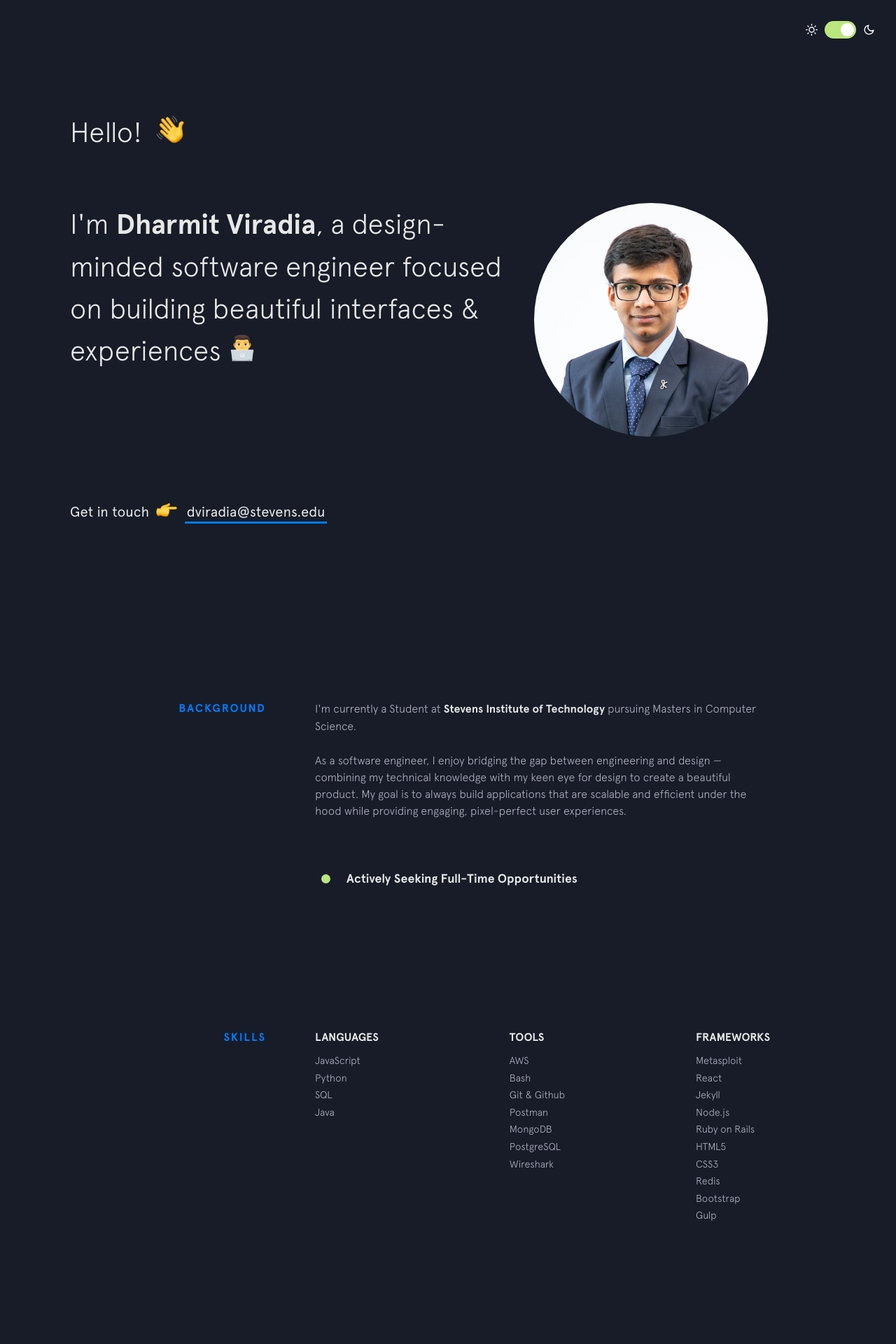
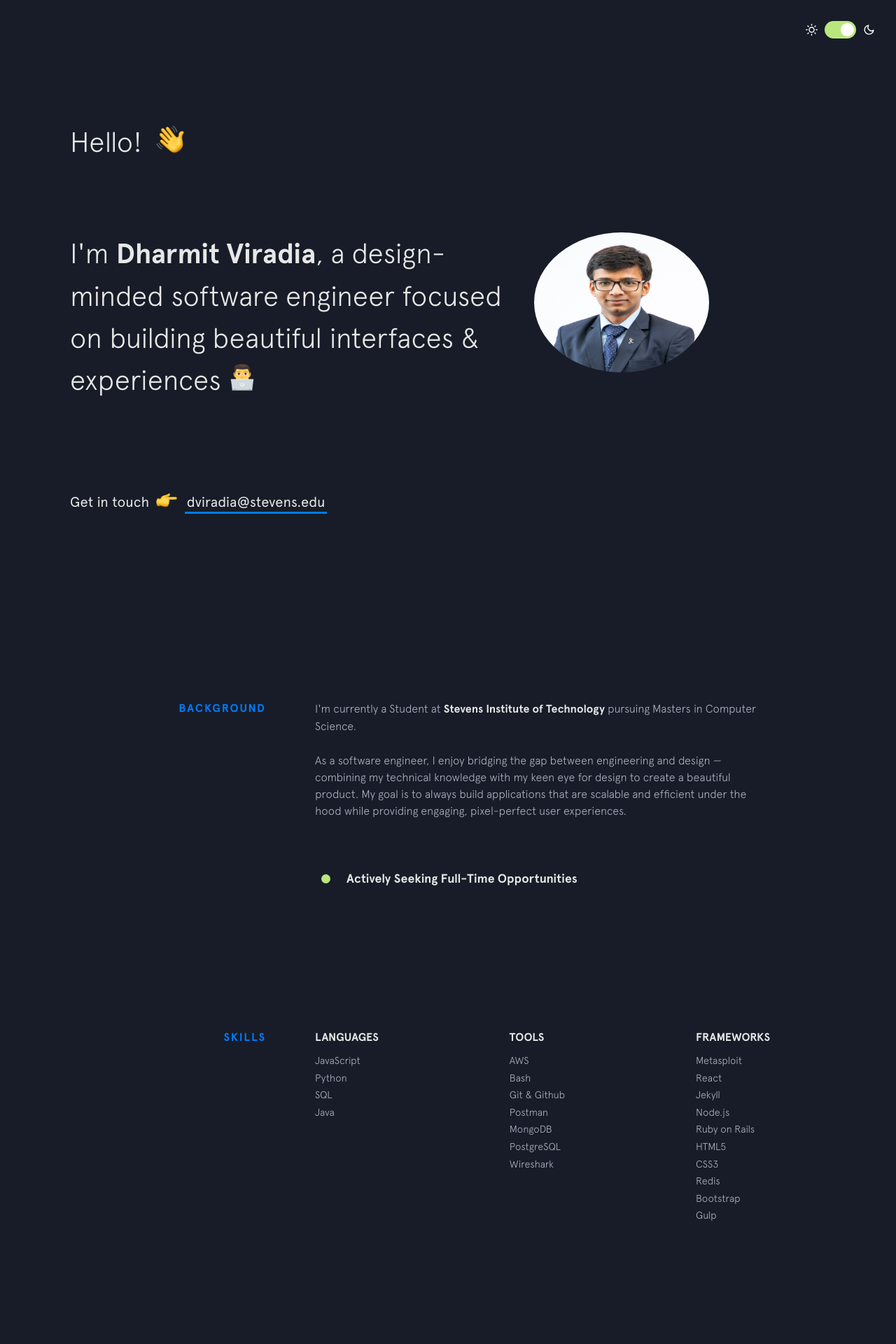
Before and after one commit to dharmitviradia/dharmitviradia.github.io, a Jekyll site: the page built from index.html, in a window 1280 px wide. Shown: the top 1920 px of the page at 70% size. Built offline with Jekyll 4.4.1, drawn with Linux system fonts in a browser that asks for light colours; nearby versions of some CDN libraries.

Commit message:
Update main.css

```diff
--- a/css/main.css
+++ b/css/main.css
@@ -502,8 +502,8 @@ strong {
 }
 
 .tm-img-profile {
-    width: 80%;
-    height: 100%;
+    width: 60%;
+    height: 80%;
     display: inline-block;
     vertical-align: middle;
 }
```
